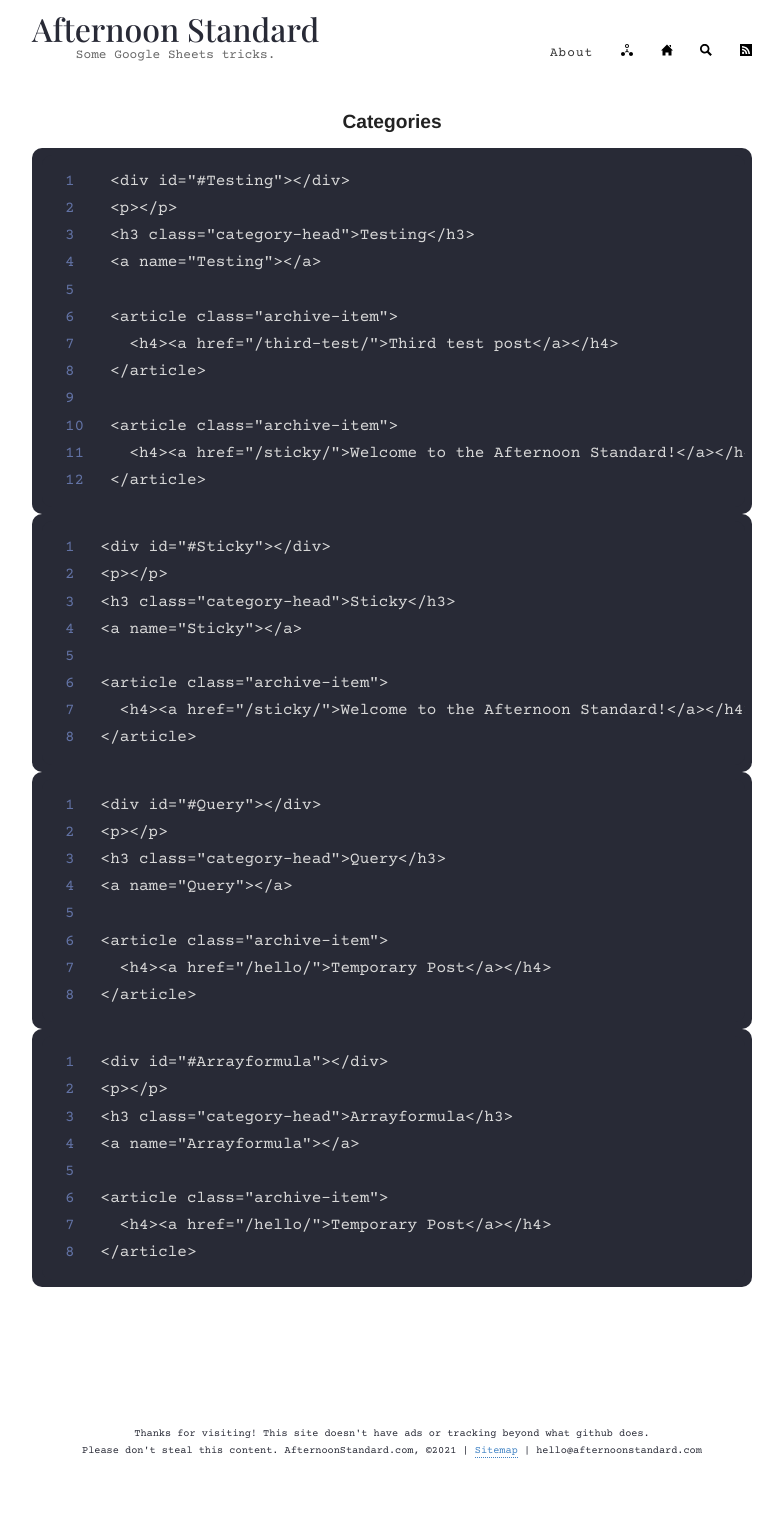
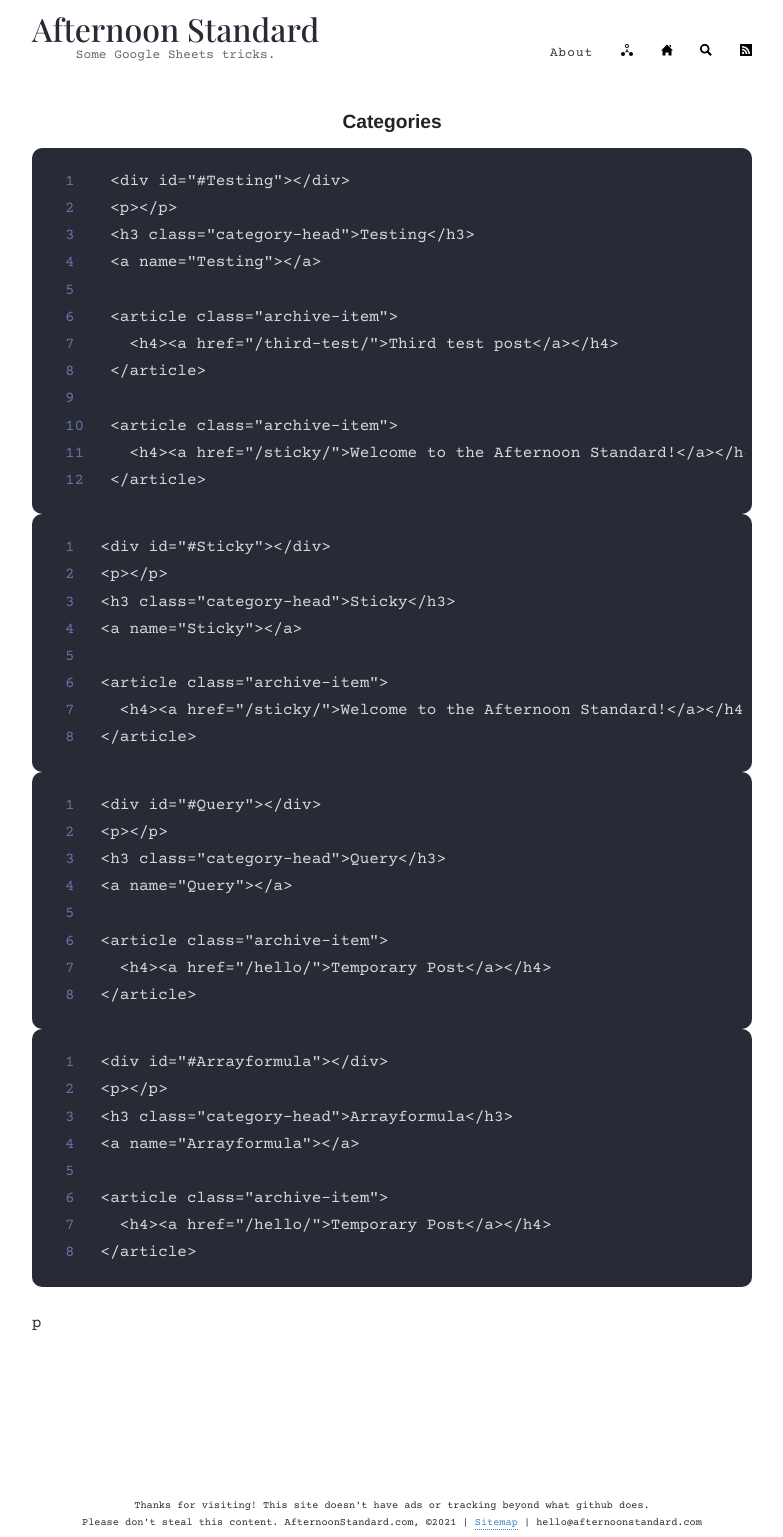
Before and after one commit to boringparty/hello-party.github.io, a Jekyll site: the page built from _pages/categories.md, in a window 1280 px wide. Shown: the whole page, without its empty margins (248-1031 px from the left). Built offline with Jekyll 4.4.1, drawn with Linux system fonts in a browser that asks for light colours; before the commit the page ends 1465 px from its top, so only the background shows below that.

Commit message:
Update categories.md

```diff
--- a/_pages/categories.md
+++ b/_pages/categories.md
@@ -3,7 +3,6 @@ layout: page
 permalink: /categories/
 title: Categories
 ---
-
 
 <div id="archives">
 {% for category in site.categories %}
@@ -20,4 +19,4 @@ title: Categories
     {% endfor %}
   </div>
 {% endfor %}
-</div>
+</div>p
```
